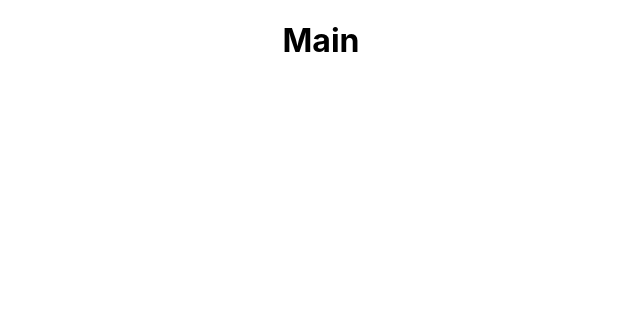
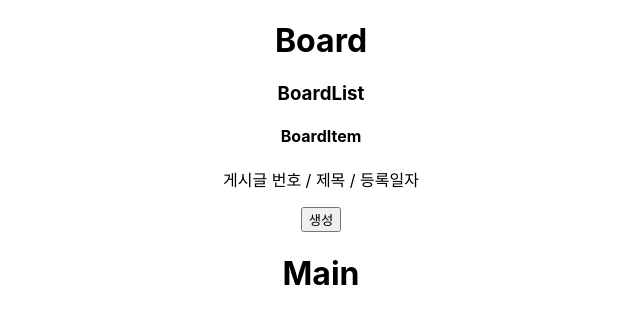
Before and after one commit to nyoungnyoung/Sinabro, a React (Create React App) app in the folder Front-End/front/: page / in a window 1280 px wide. Shown: the top 324 px of the page, without its empty margins (319-959 px from the left). Built offline with nearby package versions, Linux system fonts and the light colour scheme.

Commit message:
feat : 공지게시판 컴포넌트 생성

```diff
--- a/Front-End/front/package.json
+++ b/Front-End/front/package.json
@@ -9,6 +9,7 @@
     "@testing-library/user-event": "^13.5.0",
     "react": "^18.2.0",
     "react-dom": "^18.2.0",
+    "react-router-dom": "^6.7.0",
     "react-scripts": "5.0.1",
     "web-vitals": "^2.1.4"
   },
--- a/Front-End/front/src/App.js
+++ b/Front-End/front/src/App.js
@@ -1,10 +1,12 @@
-import './App.css';
-import Main from './pages/main/Main';
+import "./App.css";
+import Main from "./pages/main/Main";
+import Board from "./pages/board/Board";
 
 function App() {
   return (
     <div className="App">
-      <Main/>
+      <Board />
+      <Main />
     </div>
   );
 }
--- /dev/null
+++ b/Front-End/front/src/pages/board/Board.js
@@ -0,0 +1,16 @@
+// 공지게시판
+
+import React from "react";
+import BoardList from "./BoardList";
+
+function Board() {
+  return (
+    <div className="Board">
+      <h1>Board</h1>
+      <BoardList />
+      <button>생성</button>
+    </div>
+  );
+}
+
+export default Board;
--- /dev/null
+++ b/Front-End/front/src/pages/board/BoardItem.js
@@ -0,0 +1,14 @@
+// 공지게시판 - 게시글
+
+import React from "react";
+
+function BoardItem() {
+  return (
+    <div className="BoardItem">
+      <h4>BoardItem</h4>
+      <p>게시글 번호 / 제목 / 등록일자</p>
+    </div>
+  );
+}
+
+export default BoardItem;
--- /dev/null
+++ b/Front-End/front/src/pages/board/BoardList.js
@@ -0,0 +1,16 @@
+// 공지게시판 - 게시글 목록
+
+import React from "react";
+import BoardItem from "./BoardItem";
+import { BrowserRouter, Routes, Route } from "react-router-dom";
+
+function BoardList() {
+  return (
+    <div className="BoardList">
+      <h3>BoardList</h3>
+      <BoardItem />
+    </div>
+  );
+}
+
+export default BoardList;
```
Also changed, not shown: Front-End/front/src/pages/board/BoardDetail.js (added, +19 -0 lines), Front-End/front/src/pages/board/BoardForm.js (added, +7 -0 lines), 1 other file (tests, documents, lock files or other folders).
